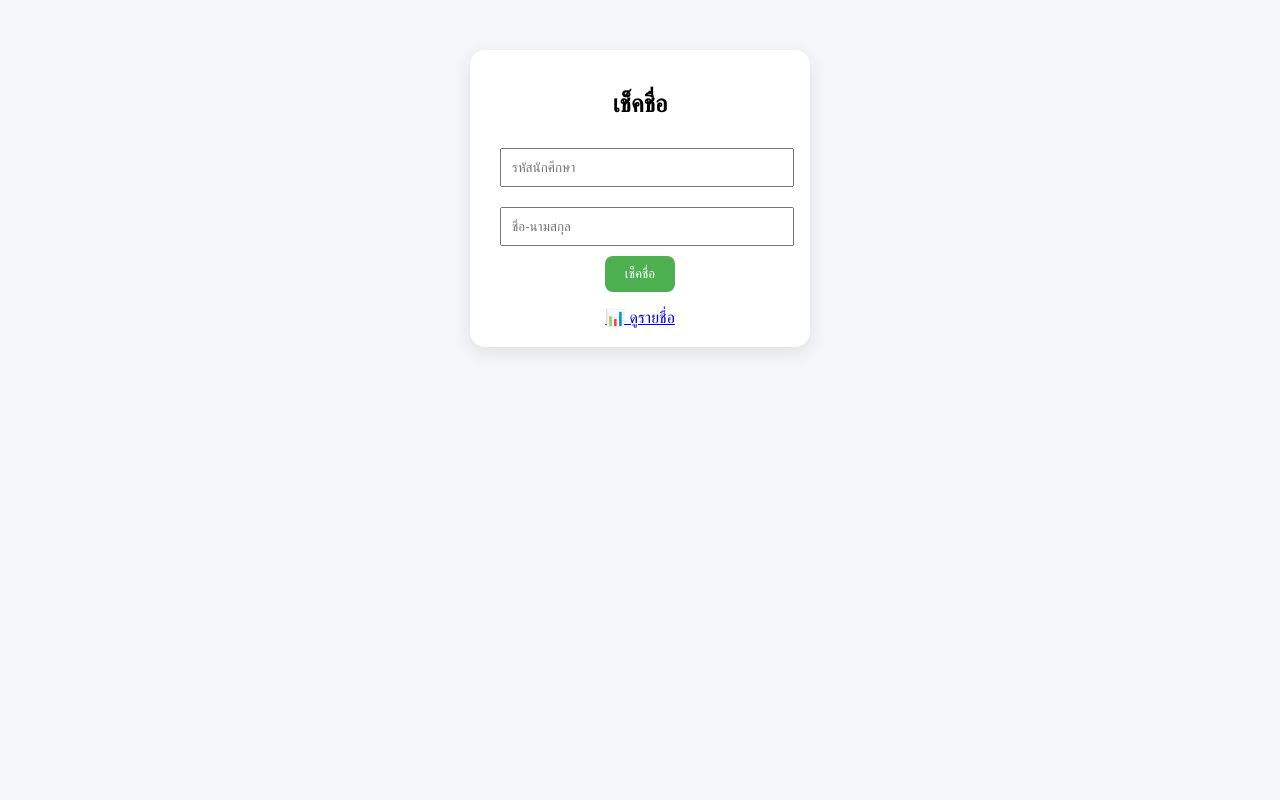
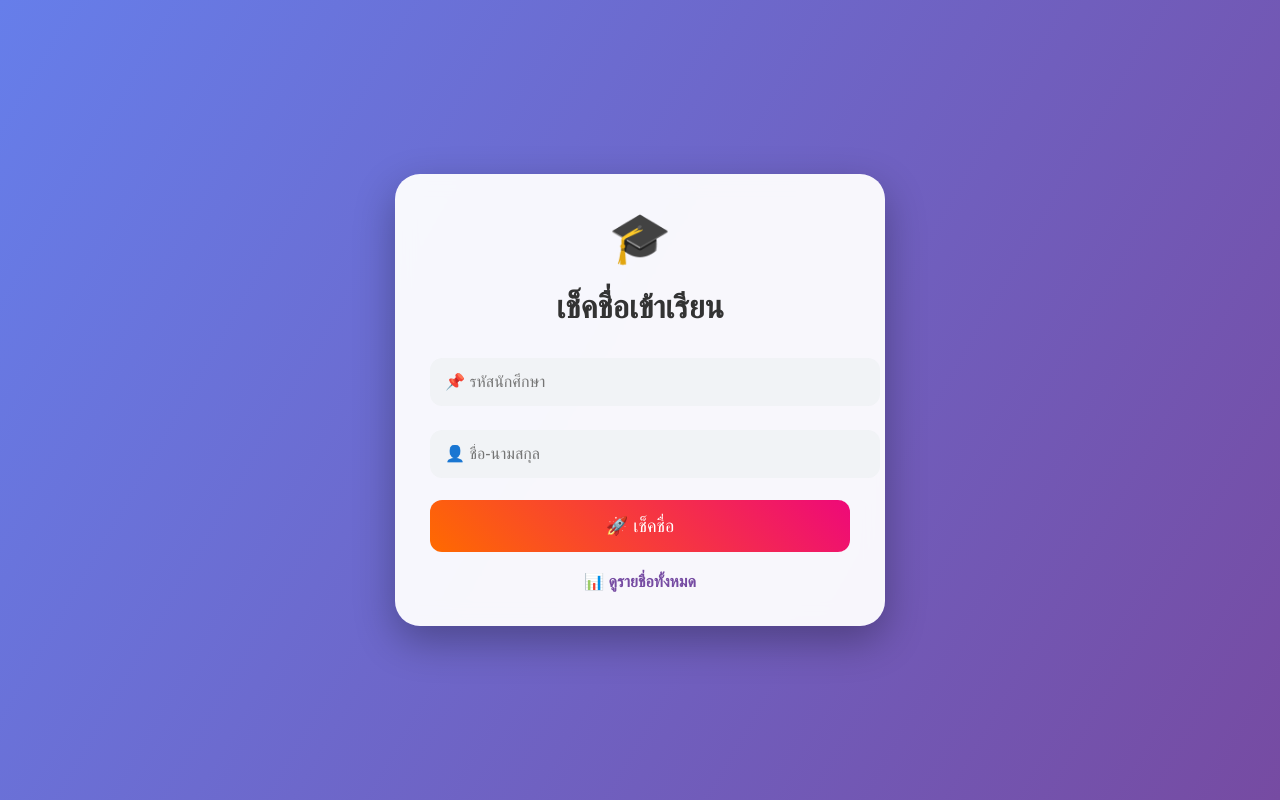
Before and after one commit to Jatupat27/checkin-app, a plain HTML site: page checkin.html in a window 1280 px wide. Drawn offline with Linux system fonts and the light colour scheme.

Commit message:
Add files via upload

```diff
--- a/checkin.html
+++ b/checkin.html
@@ -2,80 +2,132 @@
 <html lang="th">
 <head>
 <meta charset="UTF-8">
-<title>เช็คชื่อ</title>
+<meta name="viewport" content="width=device-width, initial-scale=1.0">
+<title>ระบบเช็คชื่อ</title>
+
 <style>
 body {
-  font-family: sans-serif;
-  background: #f5f7fb;
+  margin: 0;
+  font-family: 'Prompt', sans-serif;
+  background: linear-gradient(120deg, #667eea, #764ba2);
+  height: 100vh;
+  display: flex;
+  justify-content: center;
+  align-items: center;
+}
+
+/* กล่อง */
+.card {
+  background: rgba(255,255,255,0.95);
+  padding: 35px;
+  border-radius: 25px;
+  width: 90%;
+  max-width: 420px;
   text-align: center;
+  box-shadow: 0 15px 40px rgba(0,0,0,0.3);
+  backdrop-filter: blur(10px);
 }
-.card {
-  background: white;
-  padding: 20px;
-  margin: 50px auto;
-  width: 300px;
-  border-radius: 15px;
-  box-shadow: 0 5px 20px rgba(0,0,0,0.1);
+
+/* หัวข้อ */
+h1 {
+  margin-bottom: 20px;
+  color: #333;
 }
+
+/* input */
 input {
-  width: 90%;
-  padding: 10px;
-  margin: 10px;
+  width: 100%;
+  padding: 15px;
+  margin: 12px 0;
+  border-radius: 12px;
+  border: none;
+  background: #f1f3f6;
+  font-size: 16px;
+  outline: none;
+  transition: 0.2s;
 }
+
+input:focus {
+  background: #e0e7ff;
+  transform: scale(1.02);
+}
+
+/* ปุ่ม */
 button {
-  padding: 10px 20px;
-  background: #4CAF50;
+  width: 100%;
+  padding: 15px;
+  margin-top: 10px;
+  border: none;
+  border-radius: 12px;
+  background: linear-gradient(45deg, #ff6a00, #ee0979);
   color: white;
-  border: none;
-  border-radius: 8px;
+  font-size: 18px;
+  cursor: pointer;
+  transition: 0.3s;
+}
+
+button:hover {
+  transform: scale(1.05);
+  box-shadow: 0 5px 15px rgba(0,0,0,0.3);
+}
+
+/* ลิงก์ */
+.link {
+  margin-top: 20px;
+  display: block;
+  color: #764ba2;
+  text-decoration: none;
+  font-weight: bold;
+}
+
+/* ไอคอน */
+.icon {
+  font-size: 50px;
+  margin-bottom: 10px;
 }
 </style>
+
 </head>
 
 <body>
 
 <div class="card">
-  <h2>เช็คชื่อ</h2>
+  <div class="icon">🎓</div>
+  <h1>เช็คชื่อเข้าเรียน</h1>
 
-  <input id="studentId" placeholder="รหัสนักศึกษา">
-  <input id="name" placeholder="ชื่อ-นามสกุล">
+  <input type="text" id="studentId" placeholder="📌 รหัสนักศึกษา">
+  <input type="text" id="name" placeholder="👤 ชื่อ-นามสกุล">
 
-  <button onclick="sendData()">เช็คชื่อ</button>
+  <button onclick="submitData()">🚀 เช็คชื่อ</button>
 
-  <p id="msg"></p>
-
-  <a href="dashboard.html">📊 ดูรายชื่อ</a>
+  <a href="dashboard.html" class="link">📊 ดูรายชื่อทั้งหมด</a>
 </div>
 
 <script>
-const API_URL = "https://script.google.com/macros/s/AKfycbxDDCxiSmywAi0kRNAGmN0vq2WWbLWzwHZO-VfchaGZeYbsGXeWIZc3SUJlbzdNsn1s-w/exec";
+const API_URL = "https://script.google.com/macros/s/AKfycbwRPwHcOpuaMzSFQWuNM_7aR-7reHXGqQLTqG08Mkuq4EiWmh71COPh73itmsmqNT8-AQ/exec";
 
-function sendData() {
-  let studentId = document.getElementById("studentId").value.trim();
-  let name = document.getElementById("name").value.trim();
-  let msg = document.getElementById("msg");
+function submitData() {
+  const id = document.getElementById("studentId").value;
+  const name = document.getElementById("name").value;
 
-  if (!studentId || !name) {
-    msg.innerText = "❌ กรอกข้อมูลให้ครบ";
-    msg.style.color = "red";
+  if (!id || !name) {
+    alert("⚠️ กรุณากรอกข้อมูลให้ครบ");
     return;
   }
 
   fetch(API_URL, {
     method: "POST",
     body: new URLSearchParams({
-      studentId: studentId,
+      studentId: id,
       name: name
     })
   })
   .then(res => res.json())
-  .then(data => {
-    msg.innerText = "✅ เช็คชื่อสำเร็จ";
-    msg.style.color = "green";
+  .then(() => {
+    alert("✅ เช็คชื่อสำเร็จ!");
   })
-  .catch(err => {
-    msg.innerText = "❌ ส่งข้อมูลไม่สำเร็จ";
-    msg.style.color = "red";
+  .catch(() => {
+    alert("❌ เกิดข้อผิดพลาด");
   });
 }
 </script>
```
Also changed, not shown: dashboard.html (+1 -1 lines).
